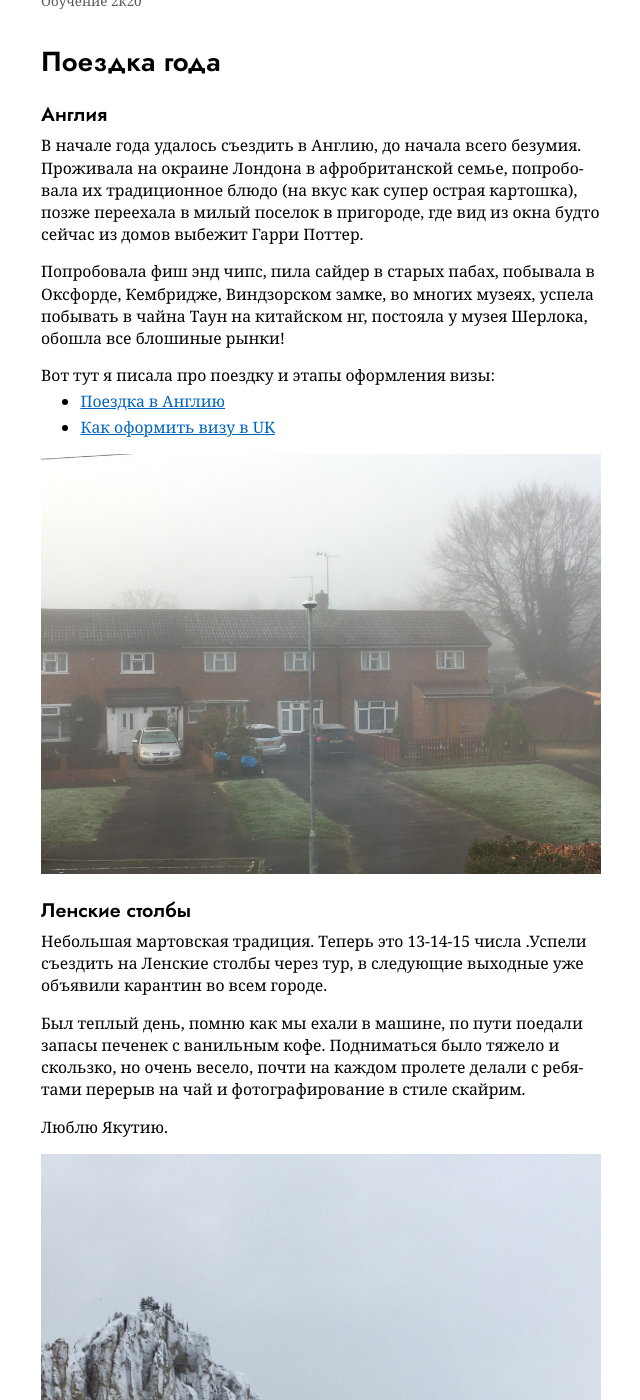
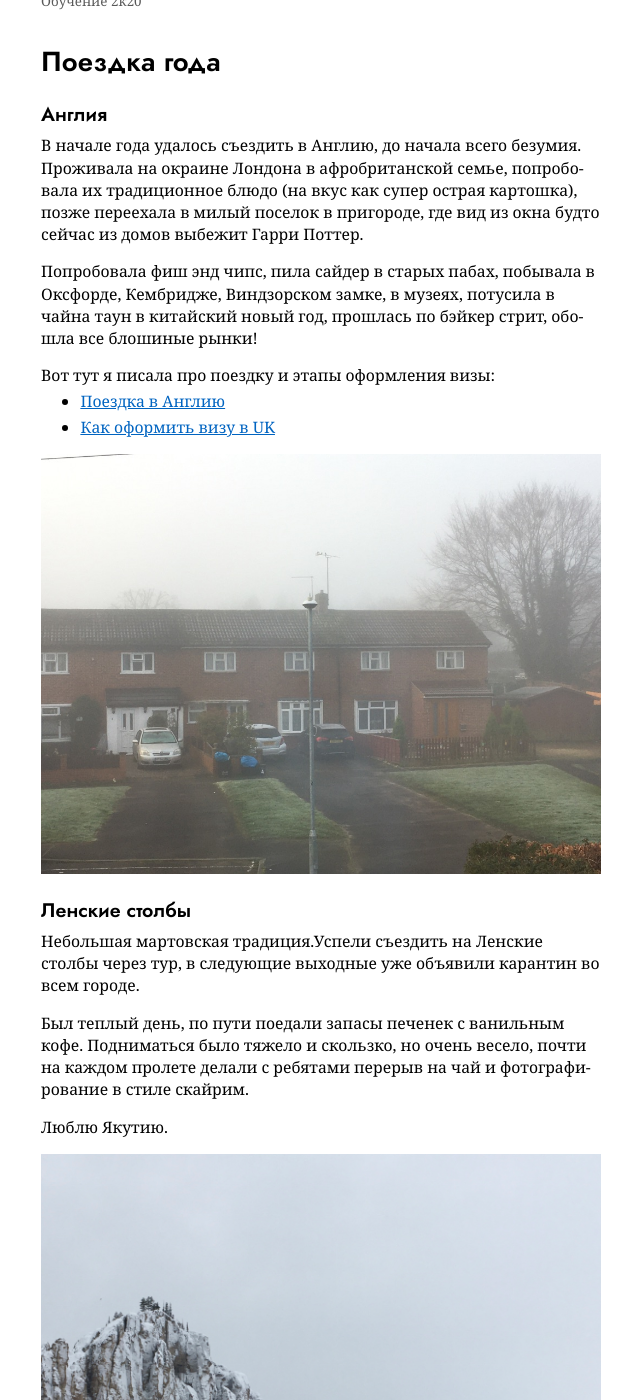
Before and after one commit to keresm/keresaina.github.io, a Jekyll site: the page built from _posts/2021-01-14-Выводы.md, in a window 1280 px wide and 1400 px high, scrolled down 3306 px. Shown: the whole window, without its empty margins (319-959 px from the left). Built offline with Jekyll 4.4.1, drawn with Linux system fonts in a browser that asks for light colours; some of the changed text lies outside the part shown.

Commit message:
Update 2021-01-14-Выводы.md

```diff
--- a/_posts/2021-01-14-Выводы.md
+++ b/_posts/2021-01-14-Выводы.md
@@ -66,7 +66,6 @@ image_cover: '/assets/images/Выводы/.jpg'
 Прошла профессиональную переподготовку по направлению "Тренер - преподаватель по интеллектуальным видам спорта" при СВФУ. Лет 10 назад в городе был только один тренер с шахматным образованием, а теперь появилась крутая возможность обучаться всего полгода!
 
 По программе обучают преподавателей интеллектуальным видам спорта: го, шахматы и шашки. Лекции проходили онлайн, сдавали государственный экзамен, защита вкр - в общем весь студенческий набор.
-Теперь я на шаг ближе к реализации одного проекта!
 
 <figure>
   <img src="{{ site.url }}/assets/images/Выводы/study.jpg" data-action="zoom" /> <figcaption>Обучение 2к20
@@ -79,7 +78,7 @@ image_cover: '/assets/images/Выводы/.jpg'
 
 В начале года удалось съездить в Англию, до начала всего безумия. Проживала на окраине Лондона в афробританской семье, попробовала их традиционное блюдо (на вкус как супер острая картошка), позже переехала в милый поселок в пригороде, где вид из окна  будто сейчас из домов выбежит Гарри Поттер.
 
-Попробовала фиш энд чипс, пила сайдер в старых пабах, побывала в Оксфорде, Кембридже, Виндзорском замке, во многих музеях, успела побывать в чайна Таун на китайском нг, постояла у музея Шерлока, обошла все блошиные рынки!
+Попробовала фиш энд чипс, пила сайдер в старых пабах, побывала в Оксфорде, Кембридже, Виндзорском замке, в музеях, потусила в чайна таун в китайский новый год, прошлась по бэйкер стрит, обошла все блошиные рынки!
 
 Вот тут я писала про поездку и этапы оформления визы:
 
@@ -92,9 +91,9 @@ image_cover: '/assets/images/Выводы/.jpg'
 
 ### Ленские столбы
 
-Небольшая мартовская традиция. Теперь это 13-14-15 числа .Успели съездить на Ленские столбы через тур, в следующие выходные уже объявили карантин во всем городе.
+Небольшая мартовская традиция.Успели съездить на Ленские столбы через тур, в следующие выходные уже объявили карантин во всем городе.
 
-Был теплый день, помню как мы ехали в машине, по пути поедали запасы печенек с ванильным кофе. Подниматься было тяжело и скользко, но очень весело, почти на каждом пролете делали с ребятами перерыв на чай и фотографирование в стиле скайрим.
+Был теплый день, по пути поедали запасы печенек с ванильным кофе. Подниматься было тяжело и скользко, но очень весело, почти на каждом пролете делали с ребятами перерыв на чай и фотографирование в стиле скайрим.
 
 Люблю Якутию.
 
```
Also changed, not shown: other parts of _posts/2021-01-14-Выводы.md (+8 -1 lines).
